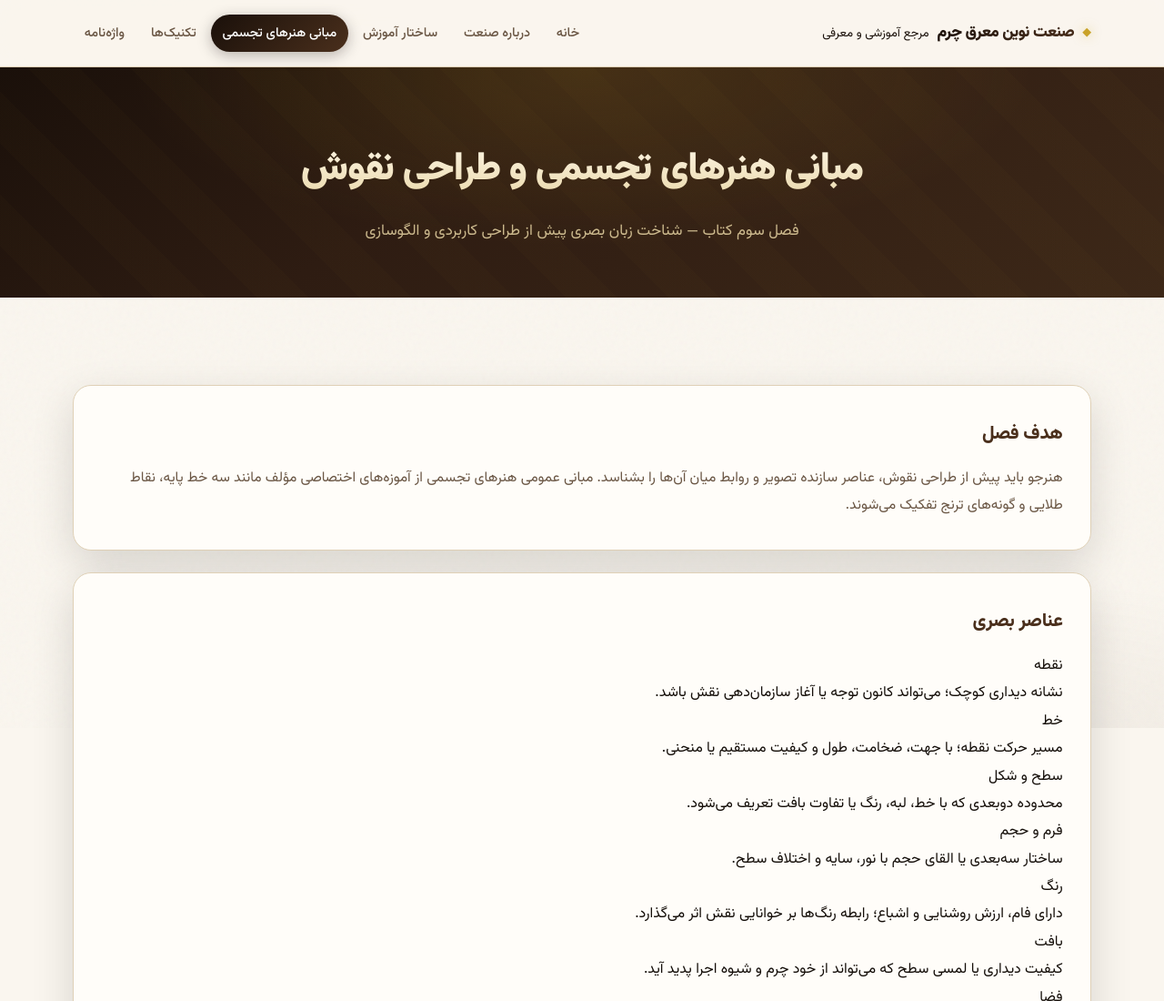
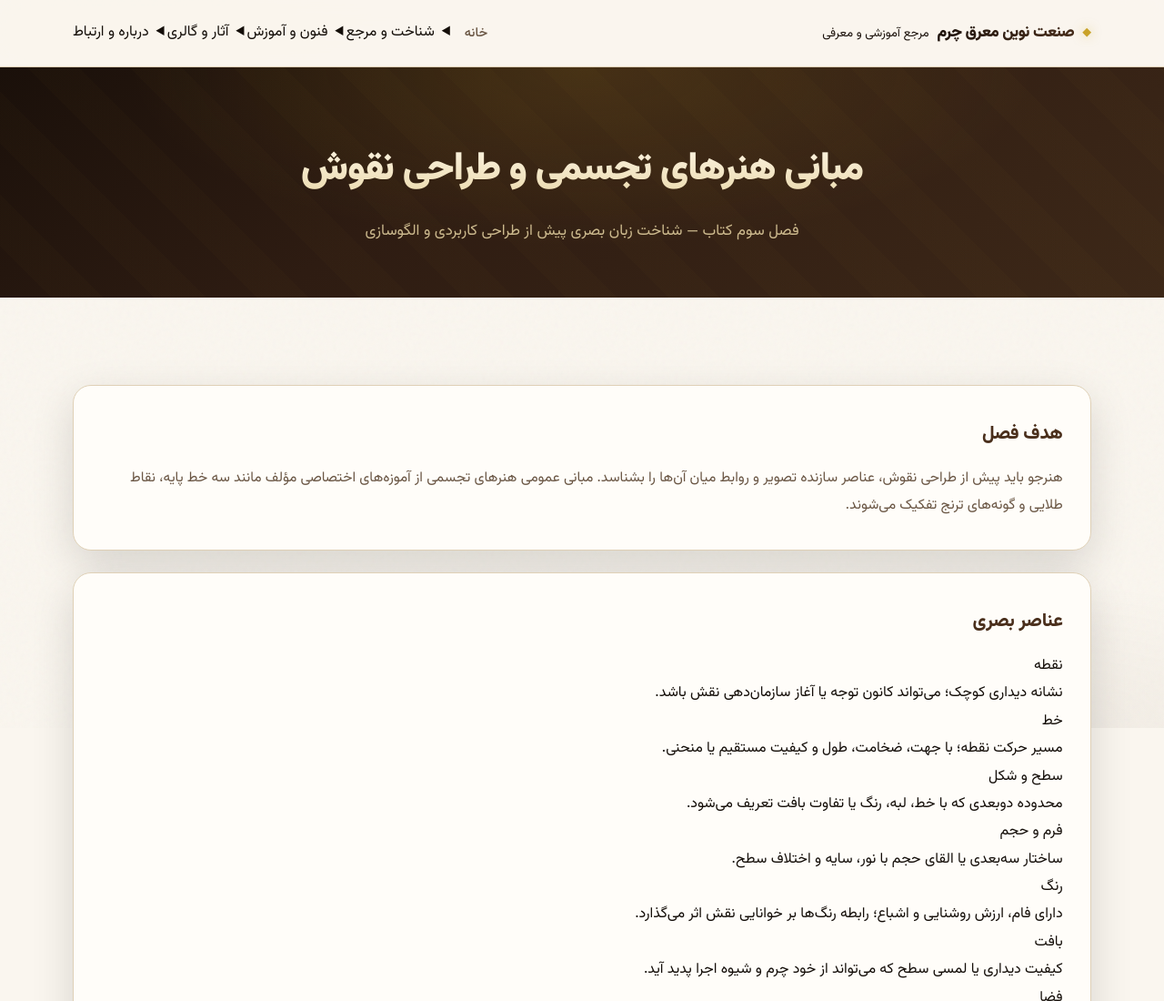
Before and after one commit to deepdesigntechnology-design/novin-leather-marquetry, a plain HTML site: page visual-arts.html in a window 1280 px wide. Shown: the top 1100 px of the page at 91% size. Drawn offline with Linux system fonts and the light colour scheme.

Commit message:
یکپارچه‌سازی منوهای کشویی و حذف اشاره به روغن‌دهی پس از رنگ

```diff
--- a/visual-arts.html
+++ b/visual-arts.html
@@ -10,7 +10,13 @@
 <link href="https://fonts.googleapis.com/css2?family=Vazirmatn:wght@300;400;500;700&display=swap" rel="stylesheet">
 </head>
 <body>
-<header class="site-header"><div class="container"><div class="logo"><strong>صنعت نوین معرق چرم</strong><small>مرجع آموزشی و معرفی</small></div><nav class="main-nav"><a href="index.html">خانه</a><a href="about.html">درباره صنعت</a><a href="education.html">ساختار آموزش</a><a href="visual-arts.html" class="active">مبانی هنرهای تجسمی</a><a href="techniques.html">تکنیک‌ها</a><a href="glossary.html">واژه‌نامه</a></nav></div></header>
+<header class="site-header"><div class="container"><div class="logo"><strong>صنعت نوین معرق چرم</strong><small>مرجع آموزشی و معرفی</small></div><nav class="main-nav" aria-label="راهنمای اصلی">
+<a href="index.html" class="nav-home">خانه</a>
+<details class="nav-group"><summary>شناخت و مرجع</summary><div class="nav-panel"><span class="nav-panel-title">شناخت صنعت</span><a href="encyclopedia.html">دانشنامه تخصصی</a><a href="about.html">معرفی صنعت</a><a href="history.html">خاستگاه و هویت</a></div></details>
+<details class="nav-group"><summary>فنون و آموزش</summary><div class="nav-panel"><span class="nav-panel-title">دانش و مهارت</span><a href="techniques.html">تکنیک‌های اجرایی</a><a href="education.html">آموزش و استاندارد</a><a href="visual-arts.html">مبانی هنرهای تجسمی</a></div></details>
+<details class="nav-group"><summary>آثار و گالری</summary><div class="nav-panel"><span class="nav-panel-title">مشاهده و مطالعه</span><a href="gallery.html">گالری آثار</a><a href="portfolio.html">نمونه‌کارها</a><a href="article-illustrated.html">مقاله تصویری</a></div></details>
+<details class="nav-group"><summary>درباره و ارتباط</summary><div class="nav-panel"><span class="nav-panel-title">اطلاعات مرجع</span><a href="artist.html">معرفی مؤلف</a><a href="contact.html">ارتباط با مرجع</a></div></details>
+</nav></div></header>
 <section class="page-hero"><div class="container"><h1>مبانی هنرهای تجسمی و طراحی نقوش</h1><p>فصل سوم کتاب — شناخت زبان بصری پیش از طراحی کاربردی و الگوسازی</p></div></section>
 <main class="section"><div class="container">
 <div class="content-block"><h2>هدف فصل</h2><p>هنرجو باید پیش از طراحی نقوش، عناصر سازنده تصویر و روابط میان آن‌ها را بشناسد. مبانی عمومی هنرهای تجسمی از آموزه‌های اختصاصی مؤلف مانند سه خط پایه، نقاط طلایی و گونه‌های ترنج تفکیک می‌شوند.</p></div>
```
